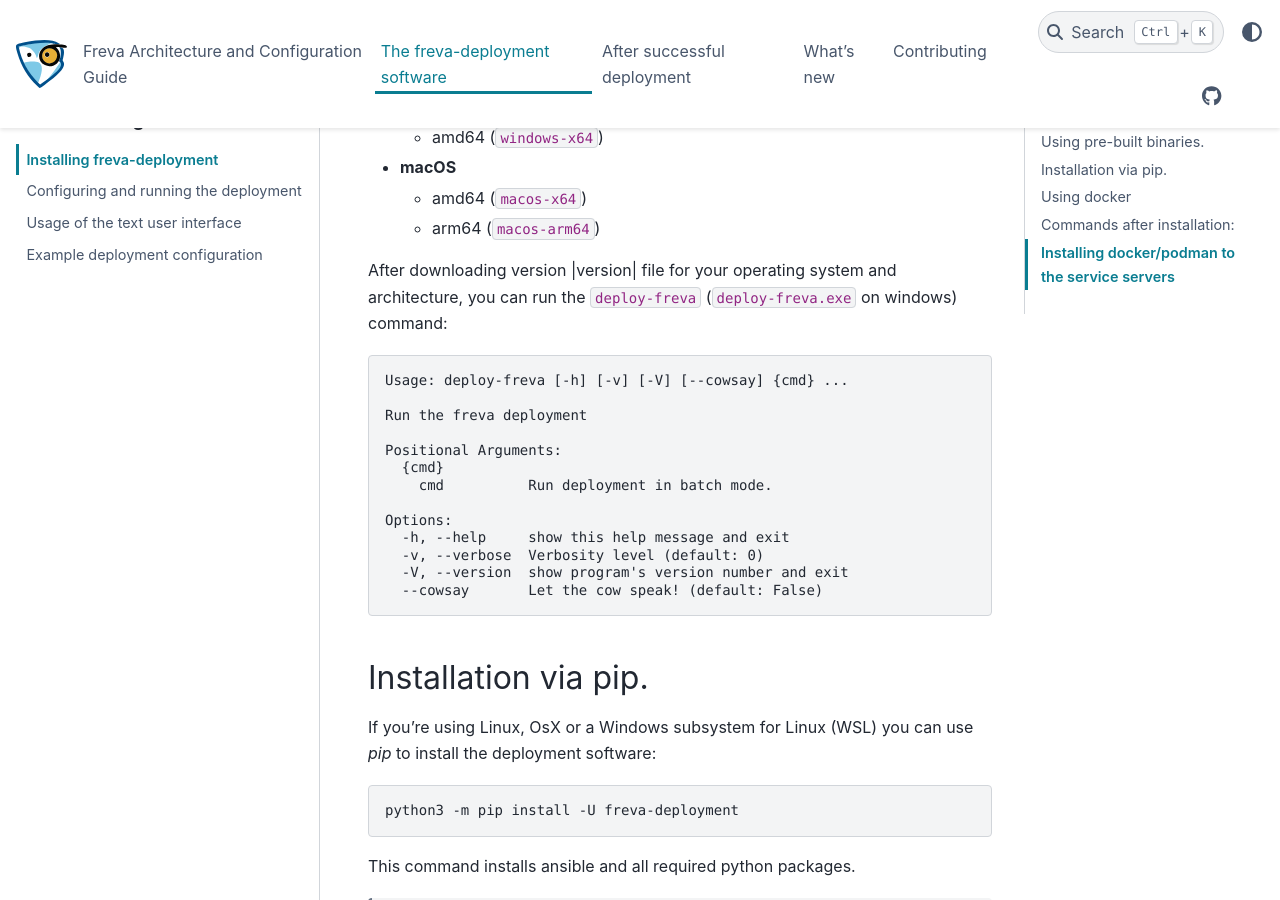
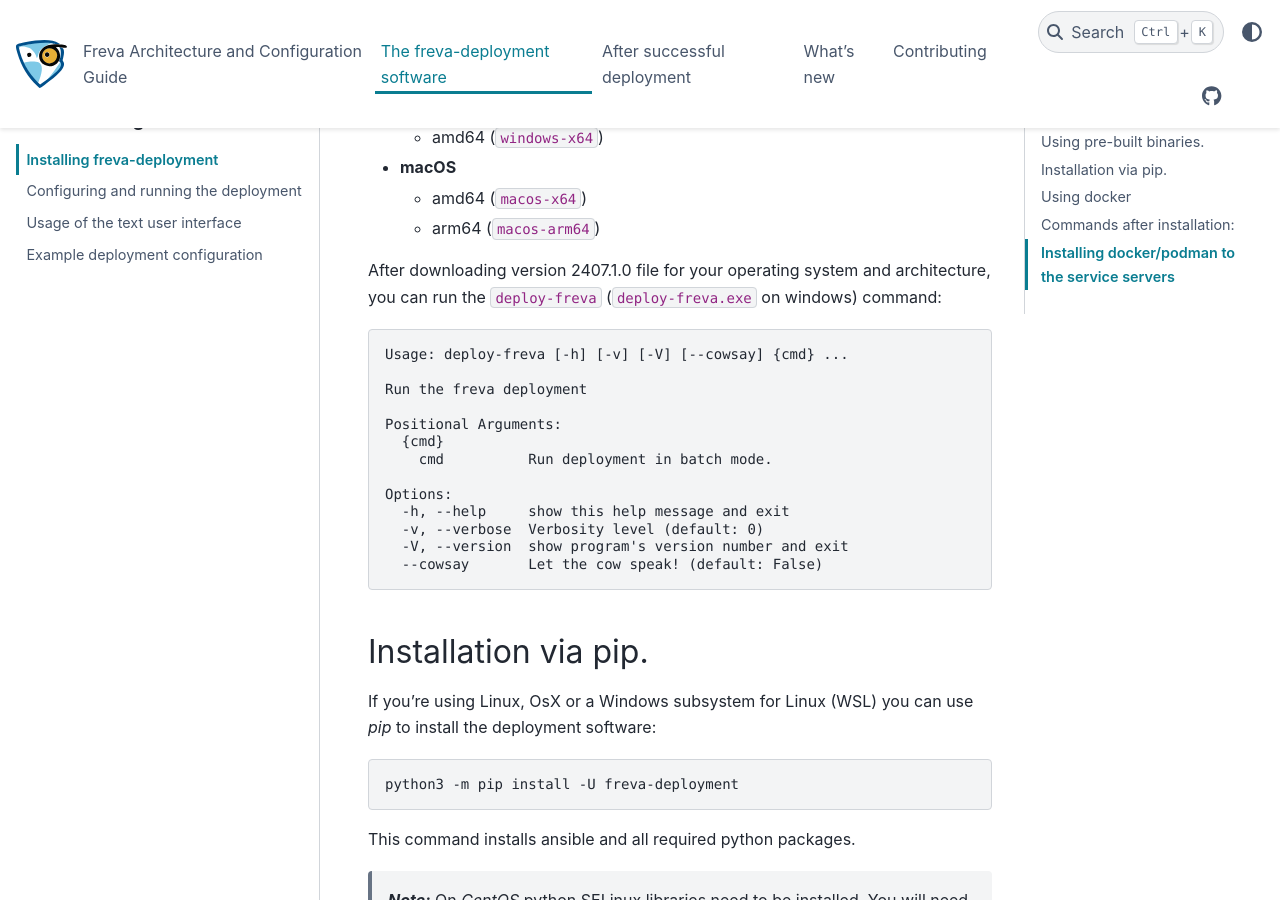
Before and after one commit to FREVA-CLINT/freva-deployment, a Sphinx documentation site: the page built from docs/deployment/Installation.md, in a window 1280 px wide and 900 px high, scrolled down 896 px. Built offline with Sphinx 7.4.7 and the PyData theme 0.15.4, drawn with Linux system fonts in a browser that asks for light colours; pages that are not in the unit, such as notebooks, are missing from menus; some of the changed lines change nothing that is shown.

Commit message:
Make version a variables in docs.

````diff
--- a/docs/conf.py
+++ b/docs/conf.py
@@ -116,11 +116,16 @@ myst_enable_extensions = ["colon_fence", "linkify", "substitution"]
 myst_heading_anchors = 2
 myst_substitutions = {
     "rtd": "[Read the Docs](https://readthedocs.org/)",
-    "|version|": __version__,
+    "version": __version__,
+}
+myst_url_schemes = {
+    "http": None,
+    "https": None,
+    "release": f"https://github.com/FREVA-CLINT/freva-deployment/releases/tag/v{release}",
 }
 # Substitutions
 rst_prolog = """
-.. |version| replace:: {version}
+.. version replace:: {version}
 """.format(
     version=__version__
 )
--- a/docs/deployment/Installation.md
+++ b/docs/deployment/Installation.md
@@ -11,7 +11,7 @@ setup ansible and you can establish ssh connections to the servers.
 
 ## Using pre-built binaries.
 You can download the pre-built binaries for your specific OS and architecture
-from the [release page](https://github.com/FREVA-CLINT/freva-deployment/releases/tag/v|version|).
+from the [release page](release:{{version}}).
 
 ### Available Binaries
 
@@ -31,7 +31,7 @@ from the [release page](https://github.com/FREVA-CLINT/freva-deployment/releases
   - amd64 (`macos-x64`)
   - arm64 (`macos-arm64`)
 
-After downloading version |version| file for your operating system and architecture,
+After downloading version {{version}} file for your operating system and architecture,
 you can run the `deploy-freva` (`deploy-freva.exe` on windows) command:
 
 ```console
````
